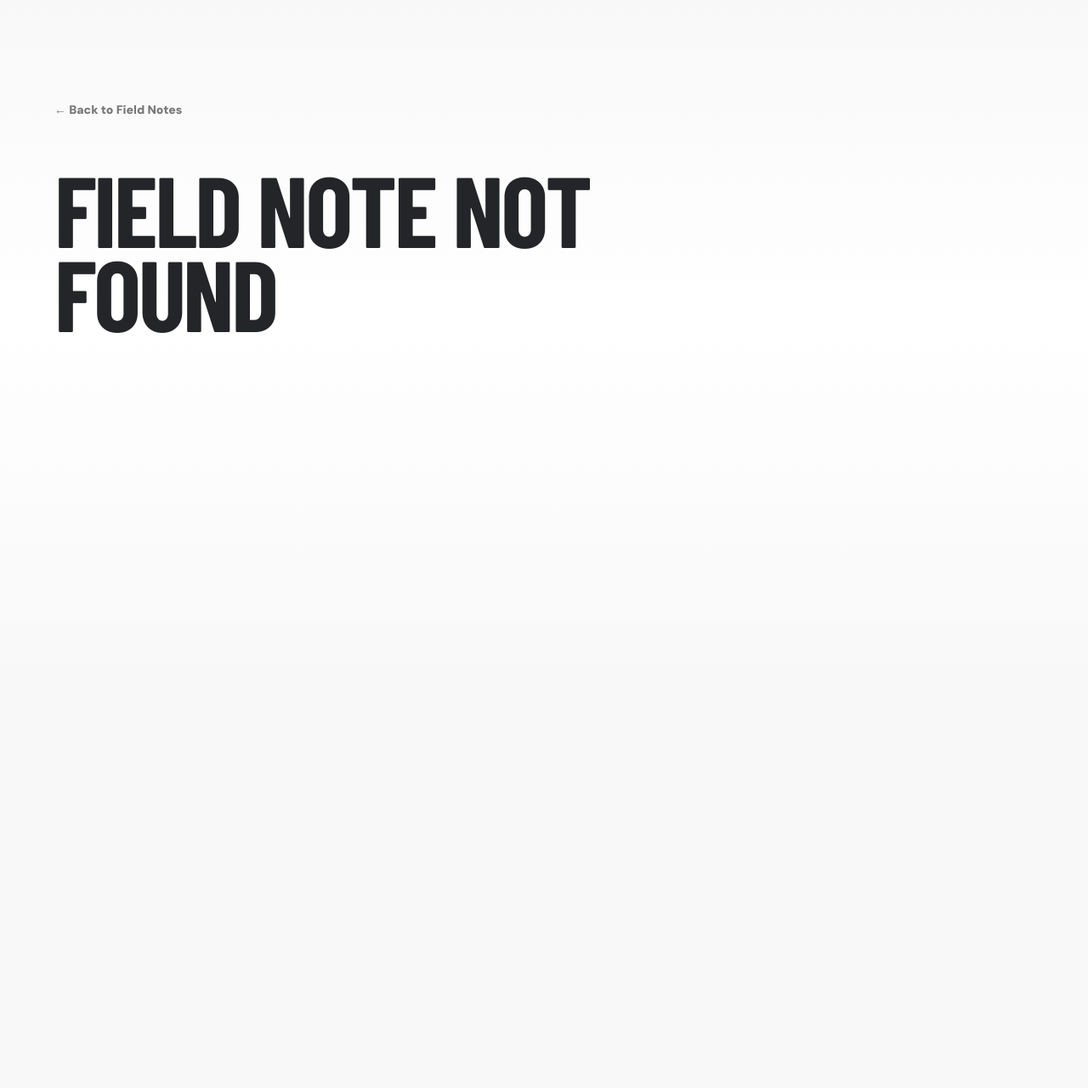
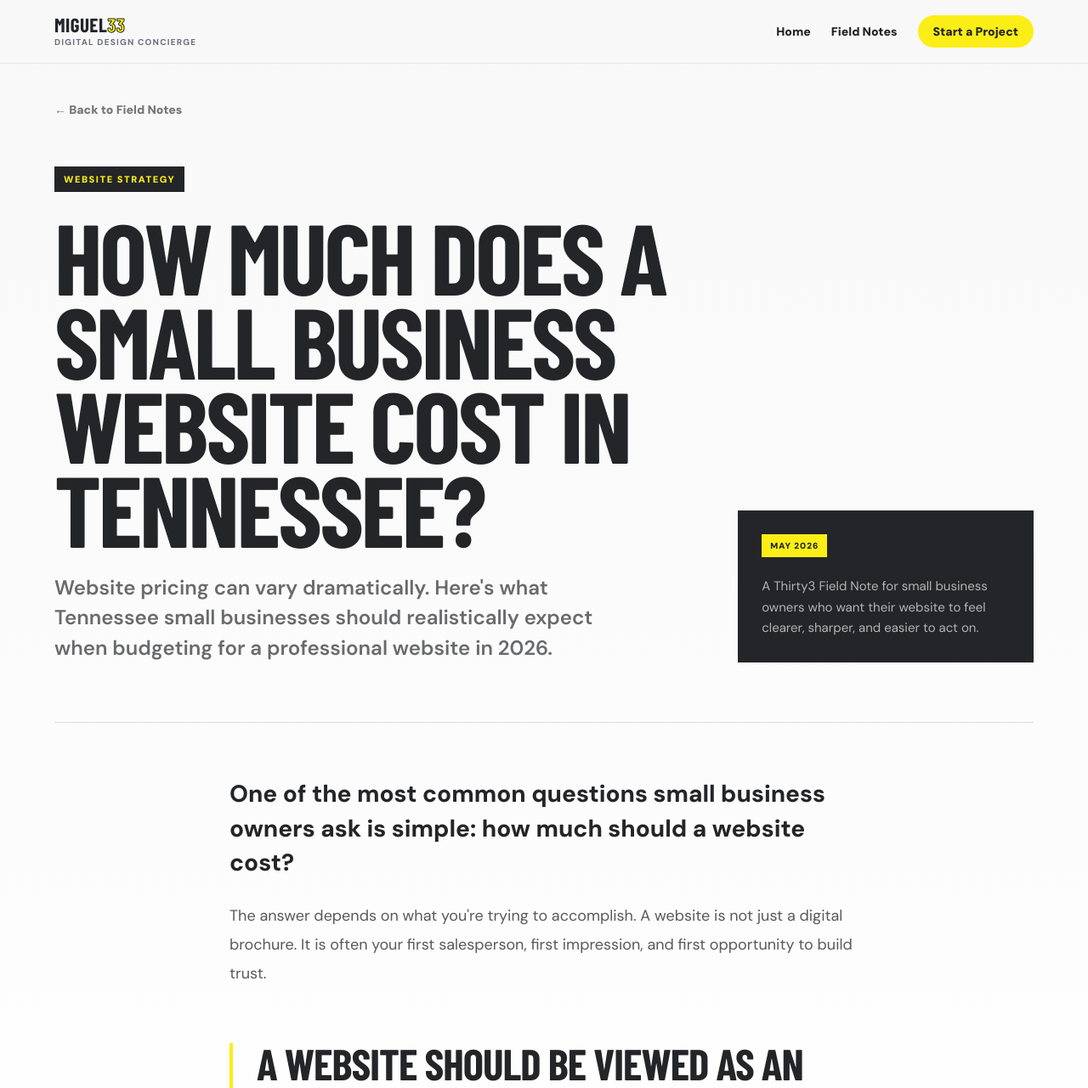
Before and after one commit to Miguel-33/miguelthirty3, a React (Vite) app: page /field-notes/how-much-does-a-small-business-website-cost-in-tennessee in a window 1280 px wide. Before the commit this address had no page. Shown: the top 1281 px of the page at 85% size. Before the commit the page ends 800 px from the top, so only its background shows below. Built offline with nearby package versions, Linux system fonts and the light colour scheme; a web font is replaced by a local one.

Commit message:
Add website cost guide article

```diff
--- a/src/data/fieldNotes.js
+++ b/src/data/fieldNotes.js
@@ -223,4 +223,66 @@ export const fieldNotes = [
             },
         ],
     },
+    {
+        id: 4,
+        title: "How Much Does a Small Business Website Cost in Tennessee?",
+        seoTitle: "How Much Does a Small Business Website Cost in Tennessee? (2026 Guide)",
+        slug: "how-much-does-a-small-business-website-cost-in-tennessee",
+        date: "May 2026",
+        excerpt:
+            "Website pricing can vary dramatically. Here's what Tennessee small businesses should realistically expect when budgeting for a professional website in 2026.",
+        metaDescription:
+            "Learn how much a small business website costs in Tennessee, what affects pricing, and what to expect when hiring a web designer in 2026.",
+        content: [
+            {
+                type: "paragraph",
+                text: "One of the most common questions small business owners ask is simple: how much should a website cost?"
+            },
+            {
+                type: "paragraph",
+                text: "The answer depends on what you're trying to accomplish. A website is not just a digital brochure. It is often your first salesperson, first impression, and first opportunity to build trust."
+            },
+            {
+                type: "callout",
+                text: "A website should be viewed as an investment, not an expense."
+            },
+            {
+                type: "paragraph",
+                text: "In Tennessee, a professionally designed small business website typically ranges anywhere from $1,500 to $10,000 or more depending on complexity, functionality, content requirements, and customization."
+            },
+            {
+                type: "strategy",
+                text: "The cheapest website is rarely the most affordable website long-term."
+            },
+            {
+                type: "paragraph",
+                text: "Many business owners discover that inexpensive websites often require redesigns, fixes, replacements, or additional marketing investments because they fail to convert visitors into customers."
+            },
+            {
+                type: "paragraph",
+                text: "For most local service businesses, the goal is not simply having a website. The goal is having a website that clearly communicates value, builds trust, and encourages people to take action."
+            },
+            {
+                type: "quote",
+                text: "A website that generates customers is worth far more than a website that simply exists."
+            },
+            {
+                type: "paragraph",
+                text: "When comparing quotes, ask questions about content strategy, mobile responsiveness, SEO foundations, page speed, accessibility, hosting, maintenance, and future scalability."
+            },
+            {
+                type: "paragraph",
+                text: "A lower price may mean fewer features, less customization, or less strategic planning. Understanding exactly what is included is often more important than comparing numbers alone."
+            },
+            {
+                type: "paragraph",
+                text: "For many Clarksville and Middle Tennessee small businesses, a focused website with strong messaging, clear calls to action, and thoughtful design can provide an excellent return on investment."
+            },
+            {
+                type: "paragraph",
+                text: "The best website is not necessarily the most expensive one. It is the one that helps your business grow."
+            }
+        ]
+    },
+
 ];
```
Also changed, not shown: 1 other file (tests, documents, lock files or other folders).
